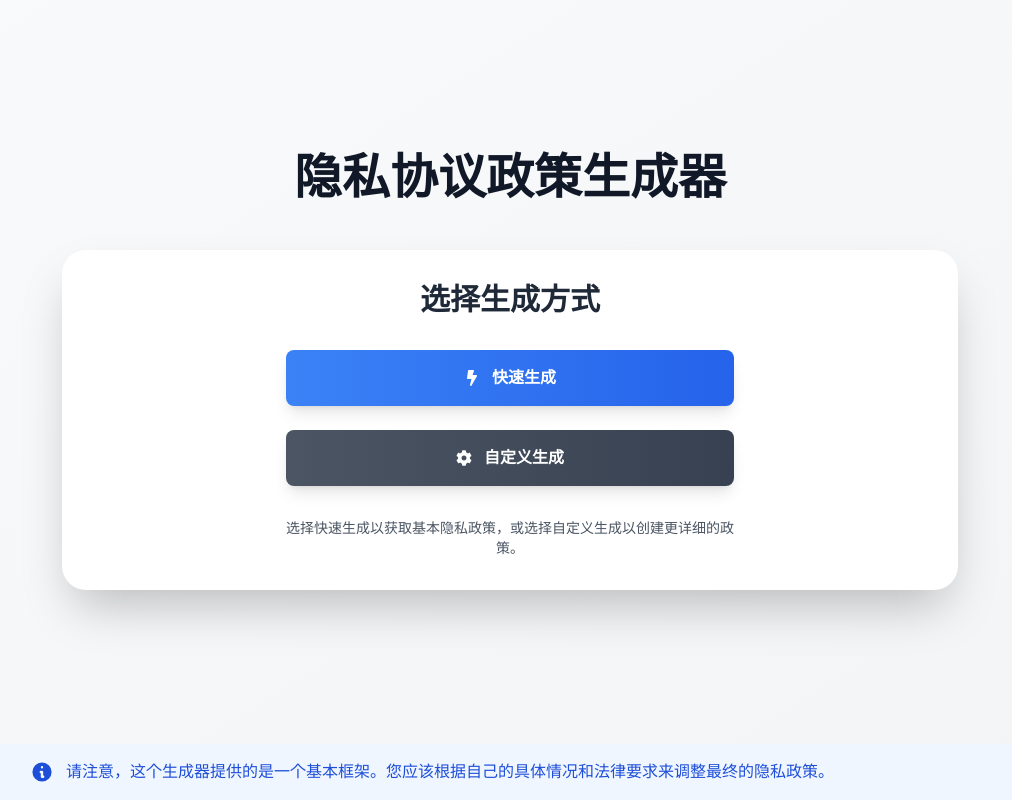
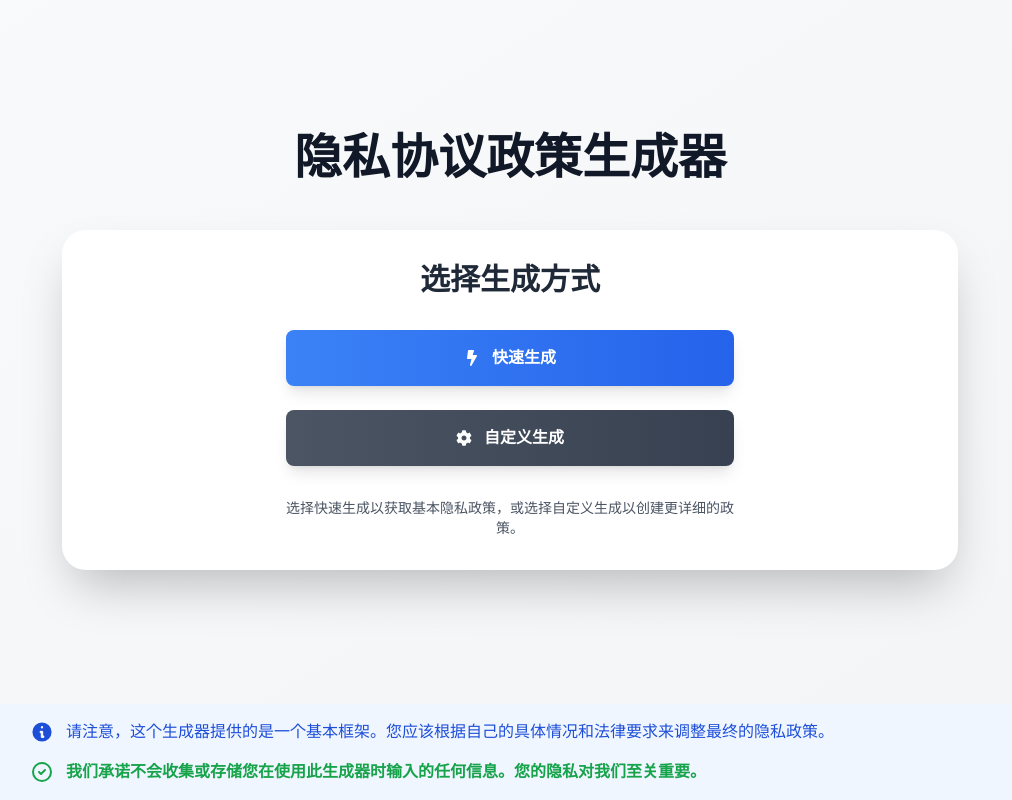
Before and after one commit to Odyssey98/chatgptnb-portfolio, a Next.js app: page /privacy-policy-generator in a window 1280 px wide. Shown: the whole page, without its empty margins (130-1142 px from the left). Built offline with nearby package versions, Linux system fonts and the light colour scheme.

Commit message:
feat: 承诺不收集任何信息

```diff
--- a/src/app/privacy-policy-generator/page.tsx
+++ b/src/app/privacy-policy-generator/page.tsx
@@ -314,6 +314,7 @@ export default function PrivacyPolicyGenerator() {
 
         <footer className="w-full bg-blue-50 dark:bg-blue-900 py-4">
           <div className="max-w-5xl mx-auto px-4 sm:px-6 lg:px-8">
+            <div className="flex flex-col space-y-4">
               <div className="flex items-center text-blue-700 dark:text-blue-200">
                 <svg className="w-6 h-6 mr-3 flex-shrink-0" fill="currentColor" viewBox="0 0 20 20" xmlns="http://www.w3.org/2000/svg">
                   <path fillRule="evenodd" d="M18 10a8 8 0 11-16 0 8 8 0 0116 0zm-7-4a1 1 0 11-2 0 1 1 0 012 0zM9 9a1 1 0 000 2v3a1 1 0 001 1h1a1 1 0 100-2v-3a1 1 0 00-1-1H9z" clipRule="evenodd" />
@@ -322,6 +323,15 @@ export default function PrivacyPolicyGenerator() {
                   请注意，这个生成器提供的是一个基本框架。您应该根据自己的具体情况和法律要求来调整最终的隐私政策。
                 </p>
               </div>
+              <div className="flex items-center text-green-600 dark:text-green-400">
+                <svg className="w-6 h-6 mr-3 flex-shrink-0" fill="none" stroke="currentColor" viewBox="0 0 24 24" xmlns="http://www.w3.org/2000/svg">
+                  <path strokeLinecap="round" strokeLinejoin="round" strokeWidth={2} d="M9 12l2 2 4-4m6 2a9 9 0 11-18 0 9 9 0 0118 0z" />
+                </svg>
+                <p className="text-sm sm:text-base font-semibold">
+                  我们承诺不会收集或存储您在使用此生成器时输入的任何信息。您的隐私对我们至关重要。
+                </p>
+              </div>
+            </div>
           </div>
         </footer>
       </div>
```
Lines whose indentation alone changed are shown as unchanged.
